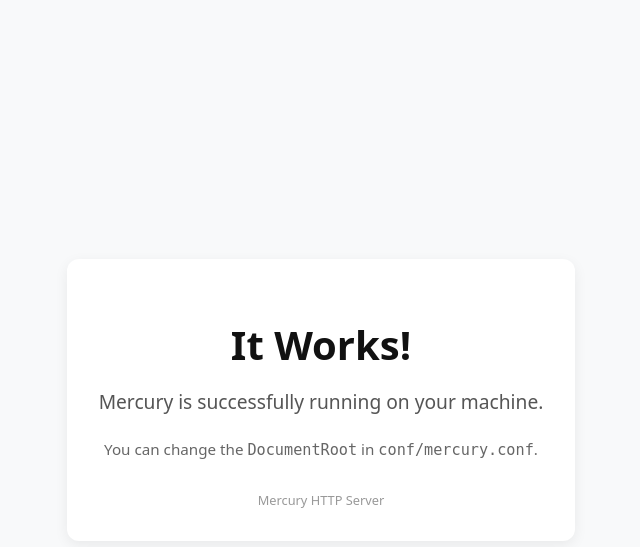
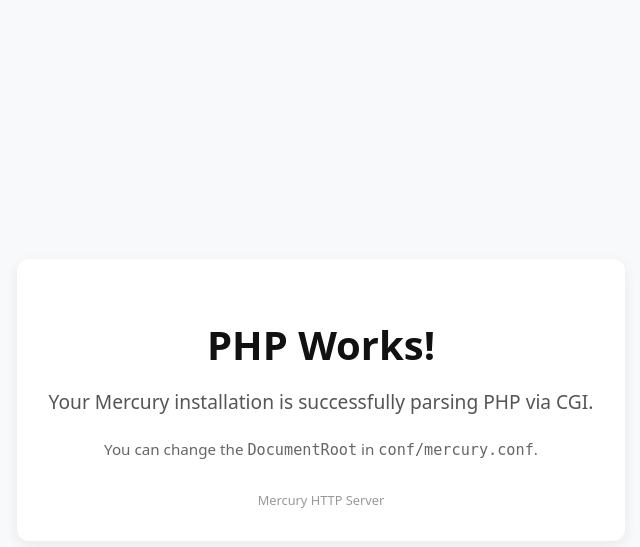
Before and after one commit to travis-heavener/mercury, a PHP site: page / in a window 1280 px wide. Shown: the top 547 px of the page, without its empty margins (319-959 px from the left). Run offline with PHP 8.4, Linux system fonts and the light colour scheme.

Commit message:
Distinguish index.php from index.html (#155)

```diff
--- a/public/index.php
+++ b/public/index.php
@@ -54,8 +54,8 @@
     </head>
     <body>
         <div id="container">
-            <h1>It Works!</h1>
-            <h2>Mercury is successfully running on your machine.</h2>
+            <h1>PHP Works!</h1>
+            <h2>Your Mercury installation is successfully parsing PHP via CGI.</h2>
             <p>You can change the <code>DocumentRoot</code> in <code>conf/mercury.conf</code>.</p>
             <div id="footer">Mercury HTTP Server</div>
         </div>
```
Also changed, not shown: CHANGELOG.md.
